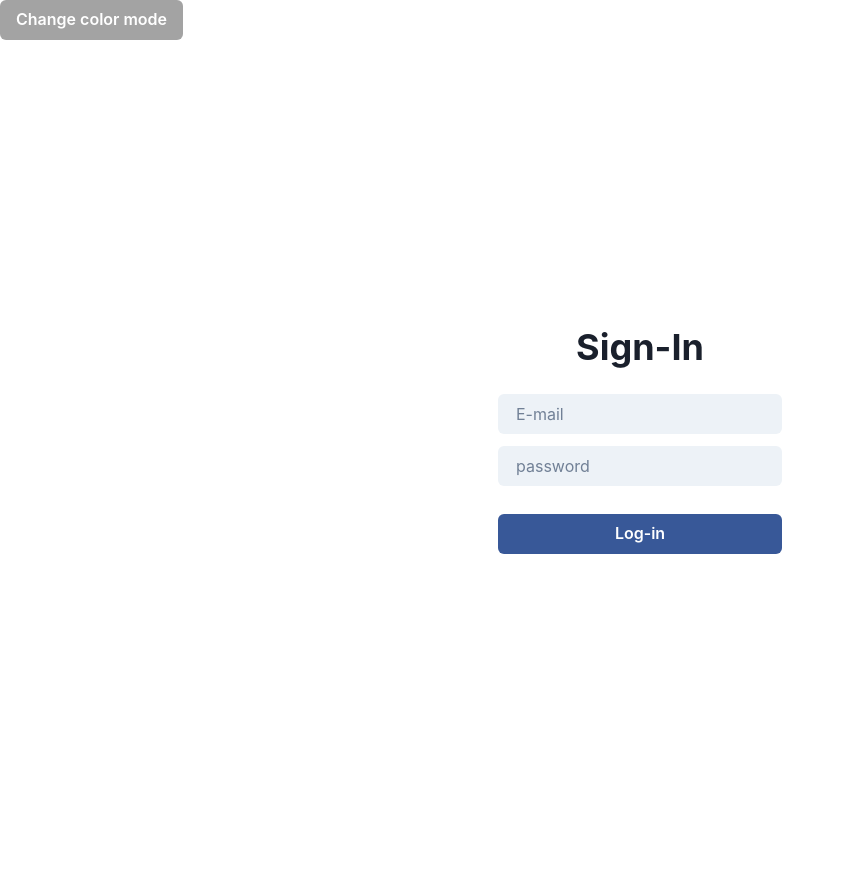
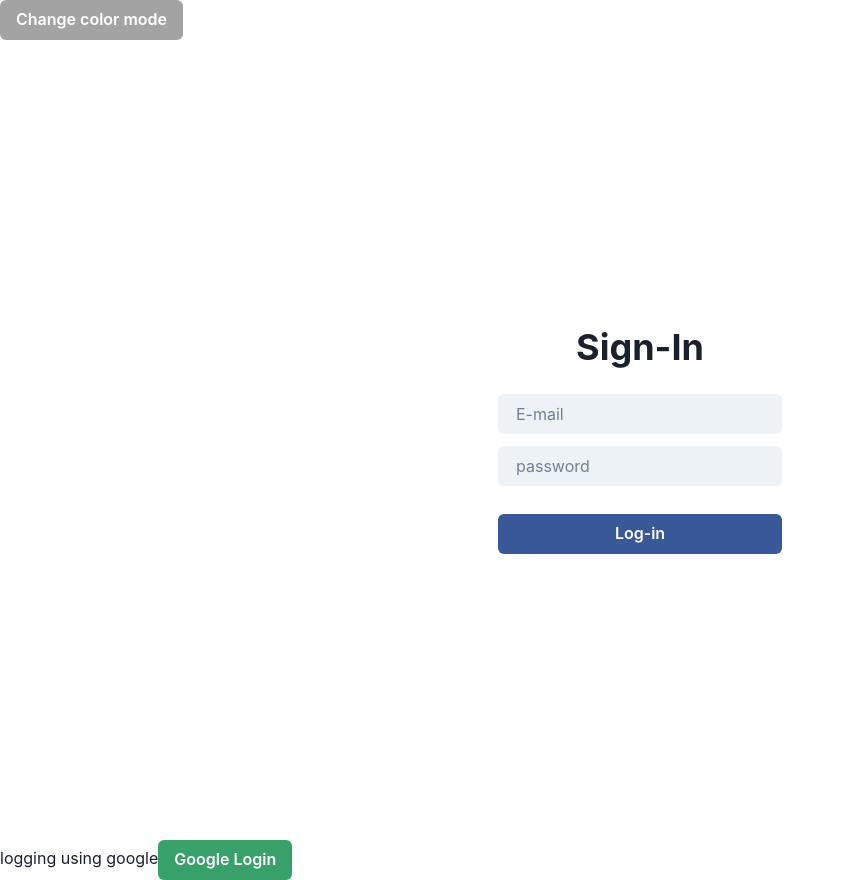
Before and after one commit to SamKarki432/vending-app, a Next.js app: page / in a window 1280 px wide. Shown: the whole page, without its empty margins (0-845 px from the left). Before the commit the page ends 840 px from the top, so only its background shows below. Built offline with nearby package versions, Linux system fonts and the light colour scheme.

Commit message:
google sign-in implemented

```diff
--- /dev/null
+++ b/components/googlelogin.tsx
@@ -0,0 +1,38 @@
+import { Button } from "@chakra-ui/react";
+import { getAuth, signInWithPopup, GoogleAuthProvider } from "firebase/auth";
+import {auth as GAuth} from "../firebase/firebaseconfig"
+
+function GoogleLogin(){
+    const auth= GAuth;
+    const provider = new GoogleAuthProvider();
+
+    const handlelogin=()=>{
+        signInWithPopup(auth, provider)
+  .then((result) => {
+    // This gives you a Google Access Token. You can use it to access the Google API.
+    // const credential = GoogleAuthProvider.credentialFromResult(result);
+    // const token = credential.accessToken;
+    // The signed-in user info.
+    const user = result.user;
+    // ...
+  }).catch((error) => {
+    // // Handle Errors here.
+    // const errorCode = error.code;
+    // const errorMessage = error.message;
+    // // The email of the user's account used.
+    // const email = error.customData.email;
+    // // The AuthCredential type that was used.
+    // const credential = GoogleAuthProvider.credentialFromError(error);
+    // // ...
+    console.log("login vayena")
+  });
+    }
+    return(
+        <>
+            logging using google
+            <Button colorScheme="green" onClick={handlelogin}>Google Login</Button>
+        </>
+    )
+}
+
+export default GoogleLogin;
--- a/firebase/firebaseconfig.ts
+++ b/firebase/firebaseconfig.ts
@@ -1,6 +1,7 @@
 // Import the functions you need from the SDKs you need
 import { initializeApp } from "firebase/app";
 import { Database, getDatabase, ref, set } from "firebase/database";
+import { getAuth } from "firebase/auth";
 // TODO: Add SDKs for Firebase products that you want to use
 // https://firebase.google.com/docs/web/setup#available-libraries
 
@@ -17,7 +18,10 @@ const firebaseConfig = {
   measurementId: "G-PD00QC5LQP"
 };
 
+
 // Initialize Firebase
 const app = initializeApp(firebaseConfig);
 
 export const database = getDatabase(app);
+
+export const auth = getAuth(app);
--- a/pages/index.tsx
+++ b/pages/index.tsx
@@ -1,5 +1,6 @@
 import { Button, useColorMode, useColorModeValue } from "@chakra-ui/react";
 import { useEffect } from "react";
+import GoogleLogin from "../components/googlelogin";
 import UserLogin from "../components/userlogin";
 import { writeUserData } from "../firebase/dboperations";
 
@@ -20,6 +21,7 @@ const DashboardPage=()=>{
     <>
     <Button colorScheme={buttoncolor} onClick={toggleColorMode}>Change color mode</Button>
       <UserLogin background={formbackgroundcolor}/>
+      <GoogleLogin/>
     </>
   )
 }
```
